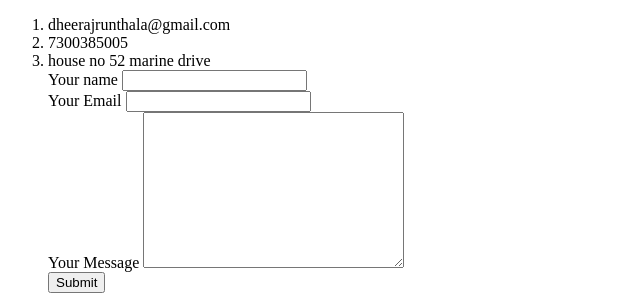
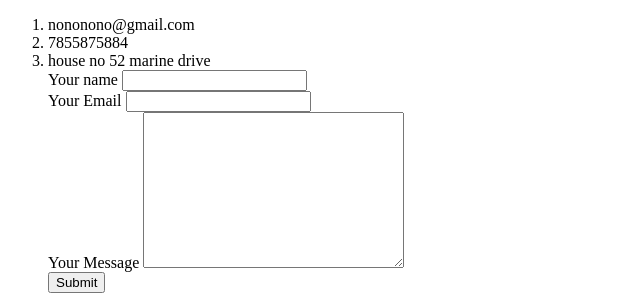
Before and after one commit to djbhaihome/cv, a plain HTML site: page contact.html in a window 1280 px wide. Shown: the full height of the page, 0-640 px from the left. Drawn offline with Linux system fonts and the light colour scheme.

Commit message:
Update contact.html

```diff
--- a/contact.html
+++ b/contact.html
@@ -5,10 +5,10 @@
 </head>
 <body>
     <ol>
-        <li>dheerajrunthala@gmail.com</li>
-        <li>7300385005</li>
+        <li>nononono@gmail.com</li>
+        <li>7855875884</li>
         <li>house no 52 marine drive</li>
-        <form action="mailto:dheerajrunthala@gmail.com">
+        <form action="mailto:fakeemail@gmail.com">
             <label>Your name </label>
             <input type="text">
             <br>
```
